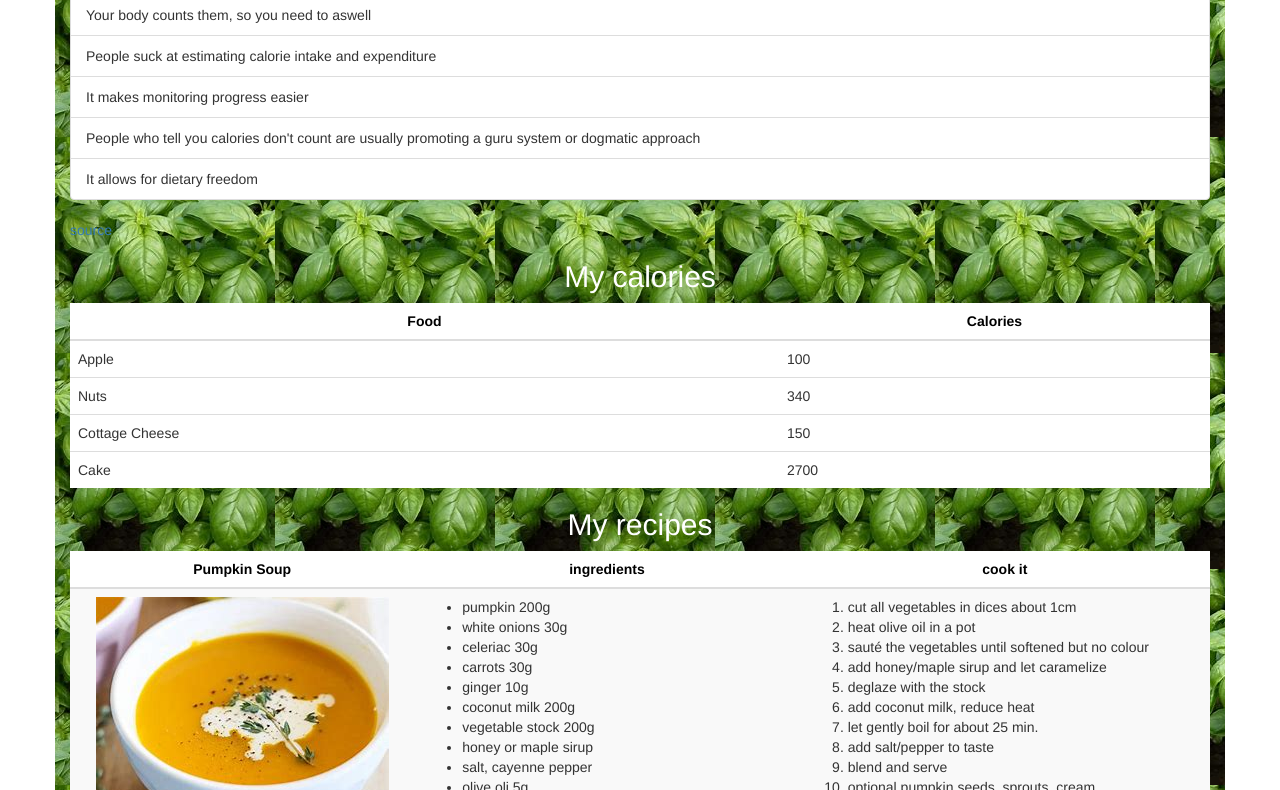
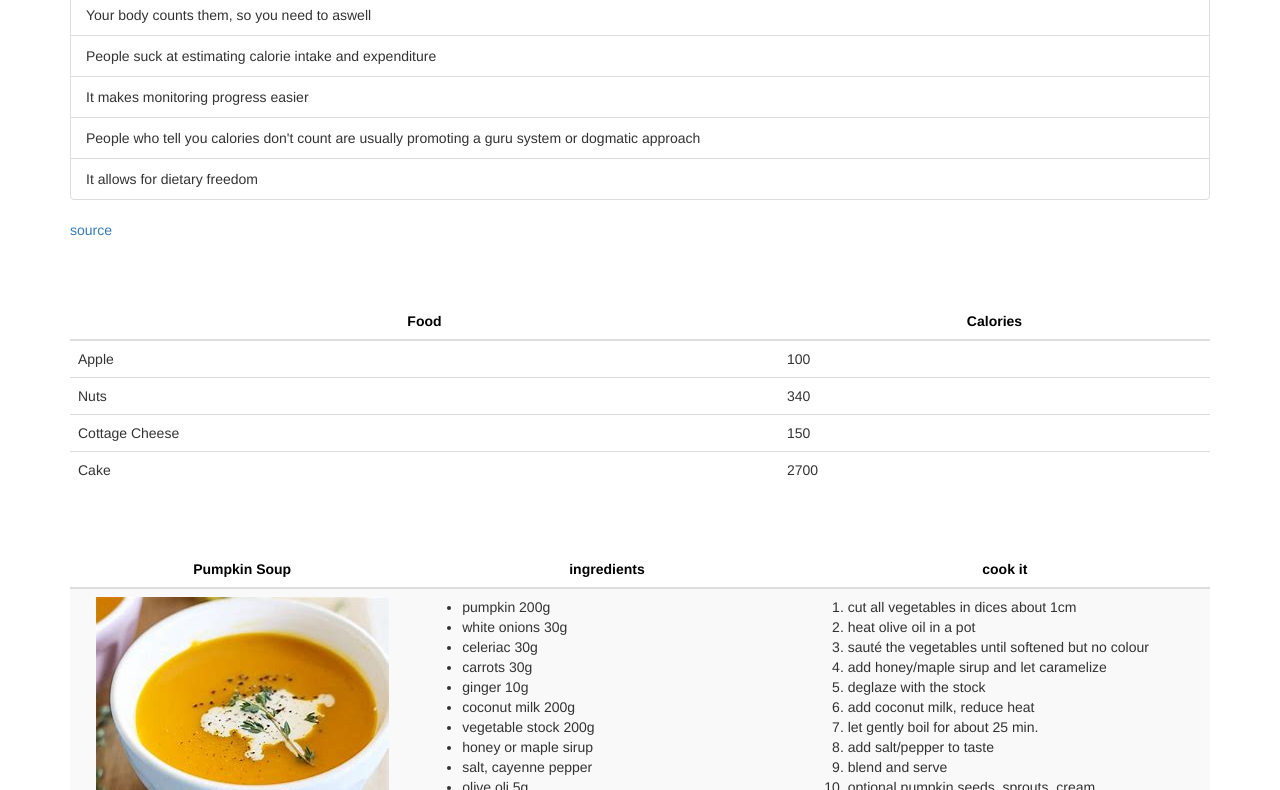
Before and after one commit to Oli77777/Calorie_Tracker, a plain HTML site: page index.html in a window 1280 px wide. Shown: the part 511-1301 px from the top of the page. Drawn offline with nearby package versions, Linux system fonts and the light colour scheme.

Commit message:
fourth commit

```diff
--- a/style.css
+++ b/style.css
@@ -5,8 +5,12 @@ h1, h2 {text-align: center;
 .container{
   max-width: auto;
   margin: auto;
+<<<<<<< HEAD
   background-image: url(images/basilikum.jpeg);
 
+=======
+  background-color: purple;
+>>>>>>> 3e3f72d8b82461cf5de297a3b774b3ea3105ede6
   }
 
 img {
```
